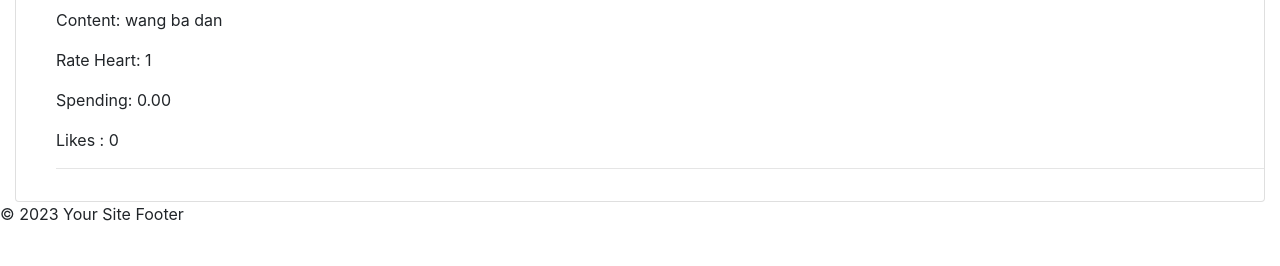
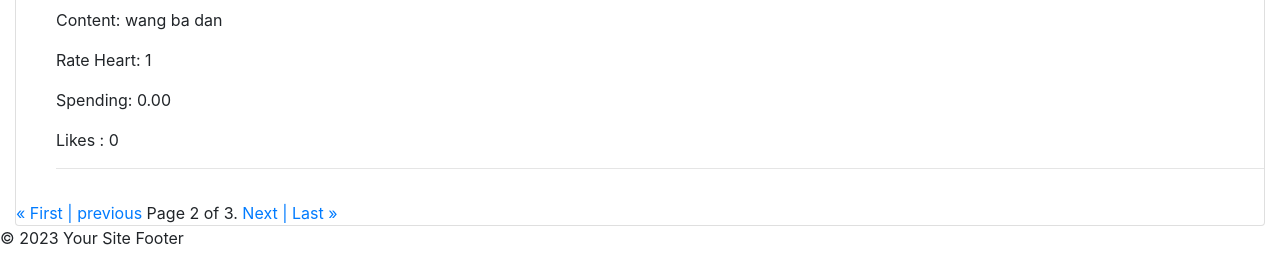
Before and after one commit to ffcweb/review, a Django app: page /rate/all_reviews/?page=2 in a window 1280 px wide. Shown: the part 3447-3713 px from the top of the page. Before the commit the page ends 3668 px from the top, so only its background shows below. Run offline with Django 3.2, Linux system fonts and the light colour scheme; data comes from the database, SQL or seed files in the repository; both versions use the stored data as it was after the commit; some libraries are stand-ins or nearby versions.

Commit message:
added pager in the all review page

```diff
--- a/finalproject/rate/templates/rate/all_reviews.html
+++ b/finalproject/rate/templates/rate/all_reviews.html
@@ -6,11 +6,13 @@
 <div class="container-fluid">
   <div class="store-container">
     <div class="card">
-
       <h2>All Reviews </h2>
       {% for review in reviews %}
       <ul>
         <div class="review">
+          <!-- Link to the store profile page -->
+          <!-- <p><a href="{% url 'store_profile' review.store.id %}">{{ review.store.name }}</a></p>  -->
+          <!-- =================================================== -->
           <h5><a href="{% url 'all_reviews' %}"> {{ review.store }}</a></h5>
           <span hidden><h2> ID : {{ store.id }} </h2></span>
           <img src="{{ store.image_url }}" alt="iamge">
@@ -27,8 +29,27 @@
 
 
 
+      <!-- pagination -->
+      <div class="pagination">
+        <span class="step-links">
+            {% if reviews.has_previous %}
+            <a href="?page=1">&laquo; First |  </a>
+            <a href="?page={{ reviews.previous_page_number }}">   previous</a>
+            {% endif %}
+
+            <span class="current">
+                Page {{ reviews.number }} of {{ reviews.paginator.num_pages }}.
+            </span>
+
+            {% if reviews.has_next %}
+            <a href="?page={{ reviews.next_page_number }}">Next |  </a>
+            <a href="?page={{ reviews.paginator.num_pages }}">   Last &raquo;</a>
+            {% endif %}
+        </span>
       </div>
     </div>
   </div>
-</ul>
+</div>
+
+
 {% endblock %}
--- a/finalproject/rate/urls.py
+++ b/finalproject/rate/urls.py
@@ -13,15 +13,14 @@ urlpatterns = [
     path('stores/', views.store_list, name='store_list'),
     path('stores/<int:store_id>/', views.store_profile, name='store_profile'),
 
+    path('users/<int:user_id>/', views.user_profile, name='user_profile'),
+
     path('all_reviews/', views.all_reviews, name='all_reviews'),
+    # path('all_reviews/<int:pk>/', all_reviews, name='all_reviews'),
+    # path('review/', views.review, name='review'),
 
     path('create_review/', views.create_review, name='create_review'),
-
-    # path('review/', views.review, name='review'),
-
-    # path('all_reviews/<int:pk>/', all_reviews, name='all_reviews'),
-
-    # path('submit_review/<int:store_id>/', views.submit_review, name='submit_review'),
+     # path('submit_review/<int:store_id>/', views.submit_review, name='submit_review'),
     # path('submit_review/', views.submit_review, name='submit_review'),
 
     path('popular_stores/', views.popular_stores, name='popular_stores'),
--- a/finalproject/rate/views.py
+++ b/finalproject/rate/views.py
@@ -98,13 +98,13 @@ def create_review(request):
         return HttpResponseRedirect(reverse("index"))
     else:
         return render(request, 'rate/create_review.html')
-#   return render(request, 'rate/create_review.html', {'form': form, 'store': store})
+
+
 
     # ==============================================
 
-# @login_required
+
 def all_reviews(request):
-    # First, get all the reviews in timestamp order.
     reviews = Review.objects.all().order_by('-timestamp')
 
     # Use pagination built-in function.
@@ -125,35 +125,84 @@ def all_reviews(request):
 
 def store_list(request):
     stores = Store.objects.all().order_by('-Joined_date')
-    return render(request, 'rate/store_list.html', {'stores': stores})
+    # return render(request, 'rate/store_list.html', {'stores': stores})
 
-# def store_profile(request, store_id):
-#     store = get_object_or_404(Store, pk=store_id)
-#     reviews = Review.objects.filter(store_name=store)
-#     return render(request, 'rate/store_profile.html', {'store': store, 'reviews': reviews})
+    # Use pagination built-in function.
+    paginator = Paginator(stores, 10)  # Show 10 reviews per page.
+    page = request.GET.get('page')
+    try:
+        paginated_stores = paginator.page(page)
+    except PageNotAnInteger:
+        # If page is not an integer, deliver the first page.
+        paginated_stores = paginator.page(1)
+    except EmptyPage:
+        # If page is out of range (e.g., 9999), deliver the last page of results.
+        paginated_stores = paginator.page(paginator.num_pages)
+
+    return render(request, 'rate/store_list.html', { 'stores': paginated_stores})
+
+
+
 
 def store_profile(request, store_id):
-    reviews = Review.objects.all().order_by('-timestamp')
+
+    # store = get_object_or_404(Store, id =store_id)
+    # reviews = Review.objects.all().order_by('-timestamp')
+
     store = get_object_or_404(Store, id =store_id)
+    reviews_in_store = Review.objects.filter(store = store).order_by('-timestamp')
 
-  # Use pagination built-in function.
-    paginator = Paginator(reviews, 10)  # Show 10 reviews per page.
+
+    context = {
+        'store': store,
+        'reviews_in_store': reviews_in_store,
+    }
+    # return render(request, 'rate/store_profile.html', context)
+
+    # Use pagination built-in function.
+    paginator = Paginator(reviews_in_store, 10)  # Show 10 reviews per page.
     page = request.GET.get('page')
     try:
-        paginated_reviews = paginator.page(page)
+        paginated_reviews_in_store = paginator.page(page)
     except PageNotAnInteger:
         # If page is not an integer, deliver the first page.
-        paginated_reviews = paginator.page(1)
+        paginated_reviews_in_store = paginator.page(1)
     except EmptyPage:
         # If page is out of range (e.g., 9999), deliver the last page of results.
-        paginated_reviews = paginator.page(paginator.num_pages)
+        paginated_reviews_in_store = paginator.page(paginator.num_pages)
 
-    return render(request, 'rate/store_profile.html', {'store': store, "reviews":paginated_reviews })
+
+
+    return render(request, 'rate/store_profile.html', {'store': store, "reviews_in_store":paginated_reviews_in_store })
+
+# ================================================
+@login_required
+def user_profile(request, user_id):
+    # username = request.user.username
+    # First, get all the reviews in timestamp order.
+    review_user = get_object_or_404(User, username = username)
+    reviews = Review.objects.filter(user=review_user).order_by('-timestamp')
+
+# Use pagination built-in function.
+    paginator = Paginator(reviews_in_store, 10)  # Show 10 reviews per page.
+    page = request.GET.get('page')
+    try:
+        paginated_reviews_in_store = paginator.page(page)
+    except PageNotAnInteger:
+        # If page is not an integer, deliver the first page.
+        paginated_reviews_in_store = paginator.page(1)
+    except EmptyPage:
+        # If page is out of range (e.g., 9999), deliver the last page of results.
+        paginated_reviews_in_store = paginator.page(paginator.num_pages)
+
+    return render(request, 'rate/user_profile.html', {'user': user, "reviews":paginated_reviews })
 
     # ==============================================
 def popular_stores(request):
     # Placeholder logic for popular_stores view
     return render(request, 'rate/popular_stores.html')  # Replace with your actual template
+
+
     # ==============================================
 def star_stores(request):
     # Placeholder logic for star_stores view
```
Also changed, not shown: finalproject/rate/templates/rate/store_list.html (+18 -0 lines), finalproject/rate/templates/rate/store_profile.html (+20 -9 lines), finalproject/db.sqlite3. Lines whose indentation alone changed are shown as unchanged.
